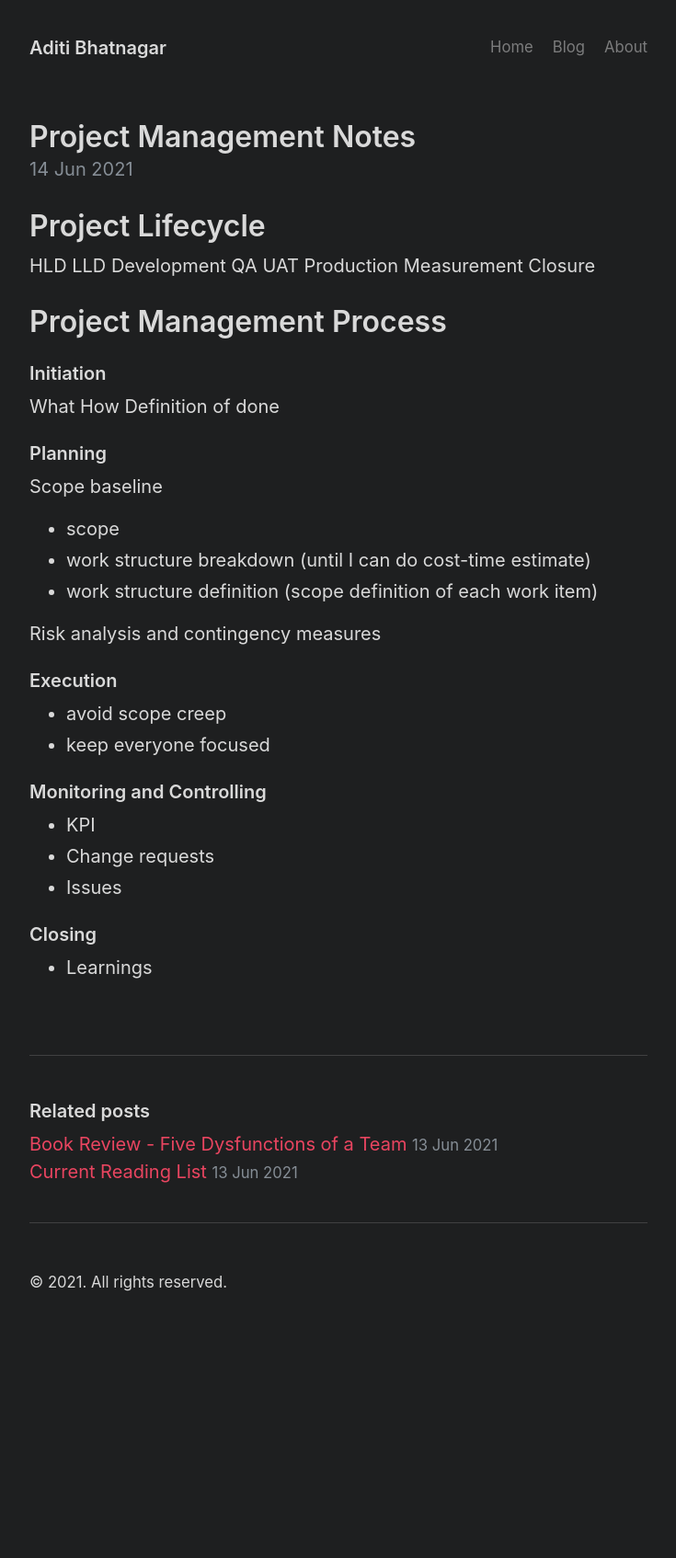
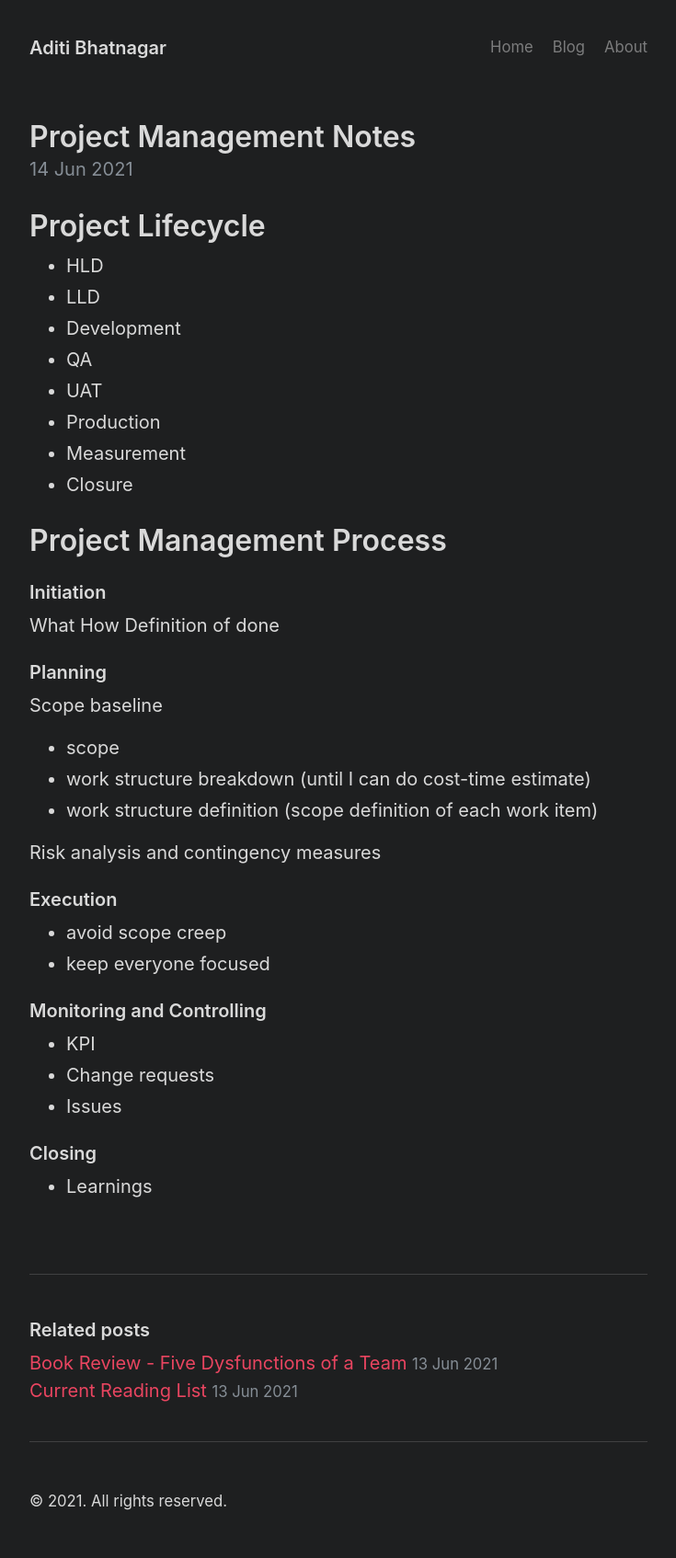
Before and after one commit to ad6190/ad6190.github.io, a Jekyll site: the page built from _posts/2021-06-14-project-management-notes.md, in a window 1280 px wide. Shown: the whole page at 92% size, without its empty margins (272-1007 px from the left). Built offline with Jekyll 4.4.1, drawn with Linux system fonts in a browser that asks for light colours; before the commit the page ends 1456 px from its top, so only the background shows below that.

```diff
--- a/_posts/2021-06-14-project-management-notes.md
+++ b/_posts/2021-06-14-project-management-notes.md
@@ -5,14 +5,14 @@ title: Project Management Notes
 
 # Project Lifecycle
 
-HLD
-LLD
-Development
-QA
-UAT
-Production
-Measurement
-Closure
+- HLD
+- LLD
+- Development
+- QA
+- UAT
+- Production
+- Measurement
+- Closure
 
 # Project Management Process
 
```
